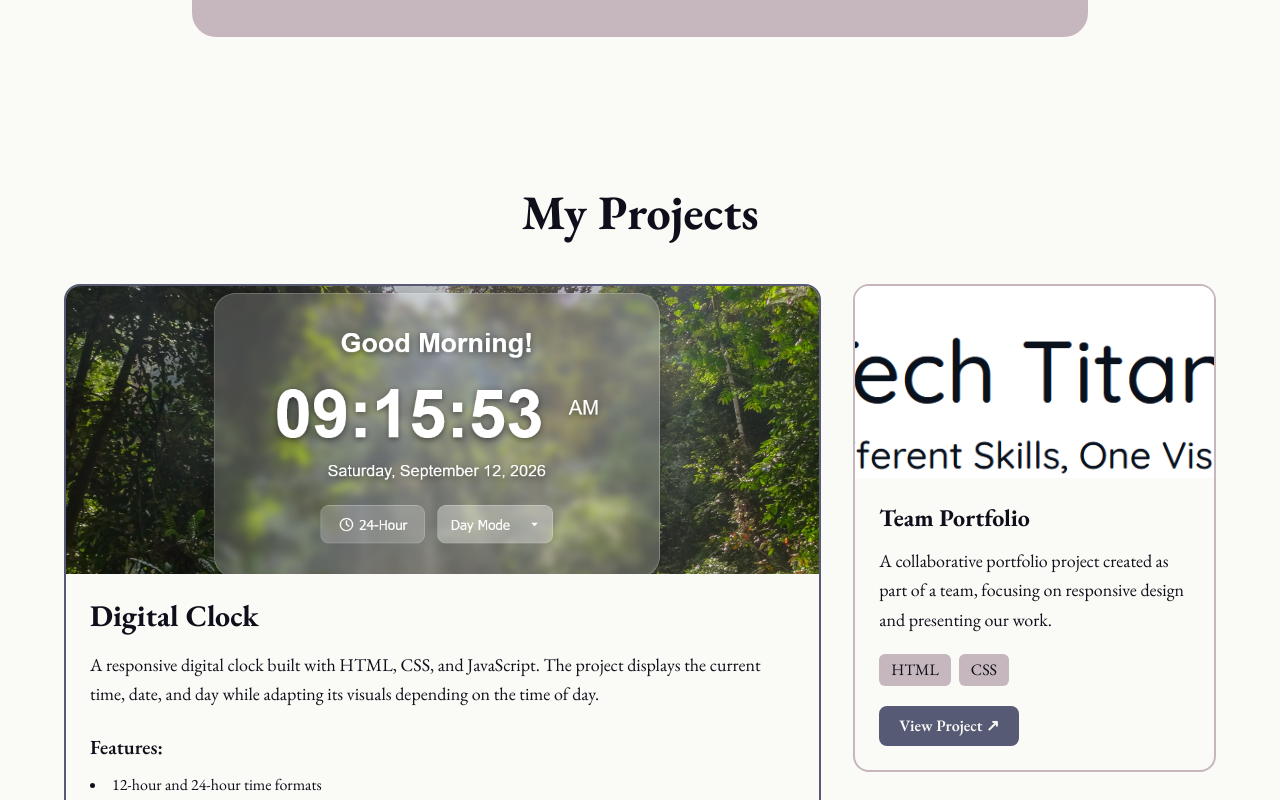
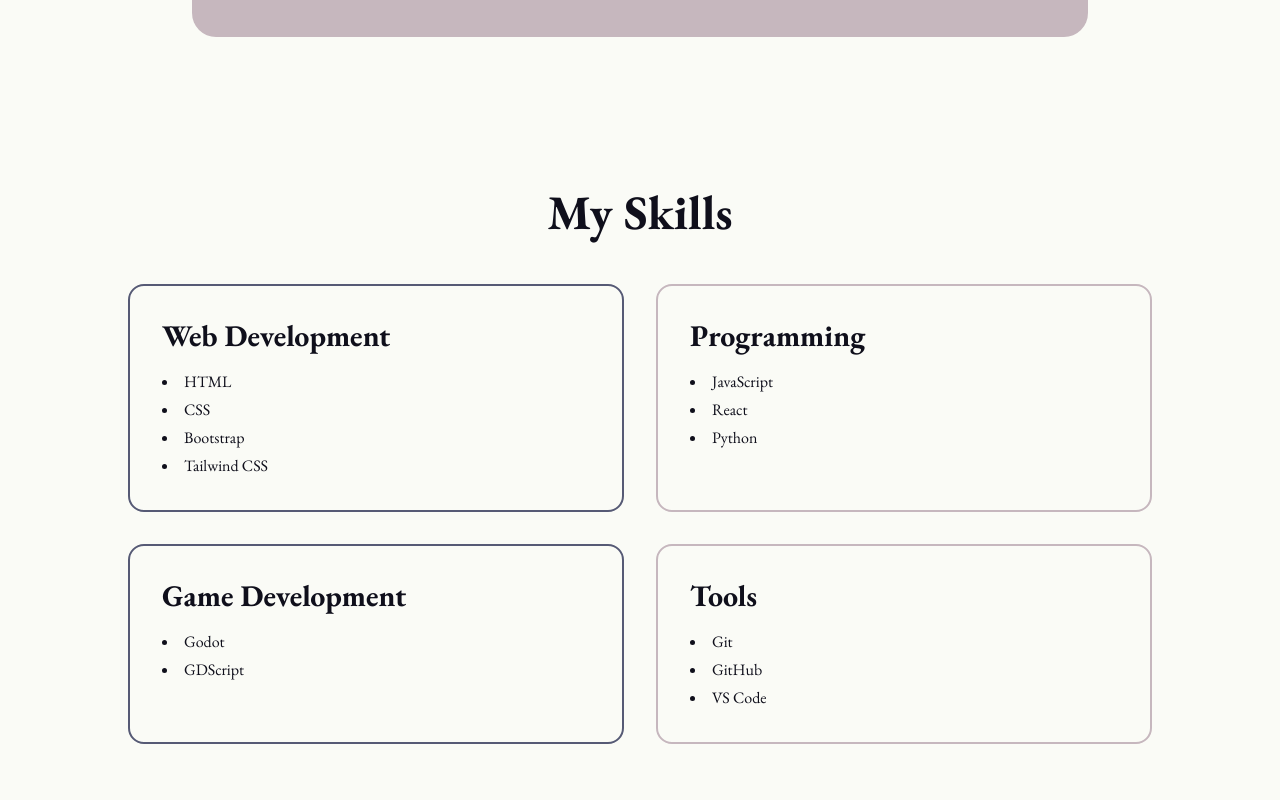
Before and after one commit to Durandt-Boshoff/Durandt-Portfolio, a React (Vite) app: page / in a window 1280 px wide. Shown: the part 1540-2340 px from the top of the page. Built offline with nearby package versions, Linux system fonts and the light colour scheme.

Commit message:
feat: add Skills and Footer components, update App component structure and modify name in Home component

```diff
--- a/src/App.jsx
+++ b/src/App.jsx
@@ -1,8 +1,10 @@
 import Navbar from "./components/navbar";
 import Home from "./components/home";
 import About from "./components/about";
+import Skills from "./components/skills";
 import Projects from "./components/projects";
 import Contact from "./components/contact";
+import Footer from "./components/footer";
 
 function App() {
   return (
@@ -11,9 +13,10 @@
       <Navbar />
       <Home />
       <About />
-
+      <Skills />
       <Projects />
       <Contact />
+      <Footer />
 
     </>
   )
--- /dev/null
+++ b/src/components/footer.jsx
@@ -0,0 +1,23 @@
+function Footer() {
+    return (
+        <footer className="mt-16 border-t-2 border-[var(--secondary)] px-8 py-10">
+
+            <div className="flex flex-col items-center gap-6">
+
+                <h4 className="text-2xl font-bold">
+                    Durandt Boshoff
+                </h4>
+
+                <div className="text-right">
+                    <p>
+                        © 2026 Durandt. All right reserved.
+                    </p>
+                </div>
+
+            </div>
+
+        </footer>
+    )
+}
+
+export default Footer
--- a/src/components/home.jsx
+++ b/src/components/home.jsx
@@ -16,7 +16,7 @@
             {/* right: info */}
             <div className="max-w-lg text-center md:text-left">
                 <h1 className="text-5xl md:text-7xl font-bold">
-                    Durandt Boshoff
+                    Johannes Durandt Boshoff
                 </h1>
 
                 <p className="mt-6 text-lg md:text-xl leading-relaxed">
--- /dev/null
+++ b/src/components/skills.jsx
@@ -0,0 +1,63 @@
+function Skills() {
+    return (
+        <section id="skills" className="min-h-screen px-8 md:px-16 py-16">
+            <h2 className="text-4xl md:text-5xl font-bold text-center">
+                My Skills
+            </h2>
+
+            <div className="grid grid-cols-1 md:grid-cols-2 gap-8 max-w-5xl mx-auto mt-12">
+
+                <div className="p-8 rounded-2xl border-2 border-[var(--primary)]">
+                    <h3 className="text-3xl font-bold">
+                        Web Development
+                    </h3>
+
+                    <ul className="mt-4 list-disc list-inside space-y-1">
+                        <li>HTML</li>
+                        <li>CSS</li>
+                        <li>Bootstrap</li>
+                        <li>Tailwind CSS</li>
+                    </ul>
+                </div>
+
+                <div className="p-8 rounded-2xl border-2 border-[var(--secondary)]">
+                    <h3 className="text-3xl font-bold">
+                        Programming
+                    </h3>
+
+                    <ul className="mt-4 list-disc list-inside space-y-1">
+                        <li>JavaScript</li>
+                        <li>React</li>
+                        <li>Python</li>
+                    </ul>
+                </div>
+
+                <div className="p-8 rounded-2xl border-2 border-[var(--primary)]">
+                    <h3 className="text-3xl font-bold">
+                        Game Development
+                    </h3>
+
+                    <ul className="mt-4 list-disc list-inside space-y-1">
+                        <li>Godot</li>
+                        <li>GDScript</li>
+                    </ul>
+                </div>
+
+                <div className="p-8 rounded-2xl border-2 border-[var(--secondary)]">
+                    <h3 className="text-3xl font-bold">
+                        Tools
+                    </h3>
+
+                    <ul className="mt-4 list-disc list-inside space-y-1">
+                        <li>Git</li>
+                        <li>GitHub</li>
+                        <li>VS Code</li>
+                    </ul>
+                </div>
+
+            </div>
+        </section>
+    )
+}
+
+export default Skills
```
